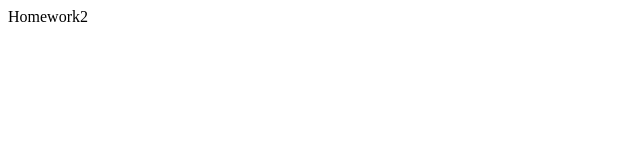
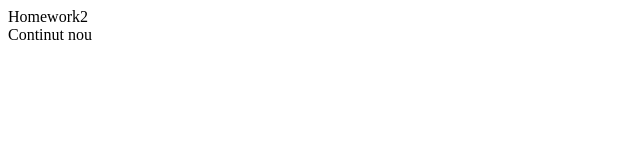
Before and after one commit to BogdanDona/Homework, a plain HTML site: page Homework2/index.html in a window 1280 px wide. Shown: the full height of the page, 0-640 px from the left. Drawn offline with Linux system fonts and the light colour scheme.

Commit message:
Am modificat index.html din Homework2

```diff
--- a/Homework2/index.html
+++ b/Homework2/index.html
@@ -7,5 +7,6 @@
   </head>
   <body>
     <div>Homework2</div>
+    <div>Continut nou</div>
   </body>
 </html>
```
